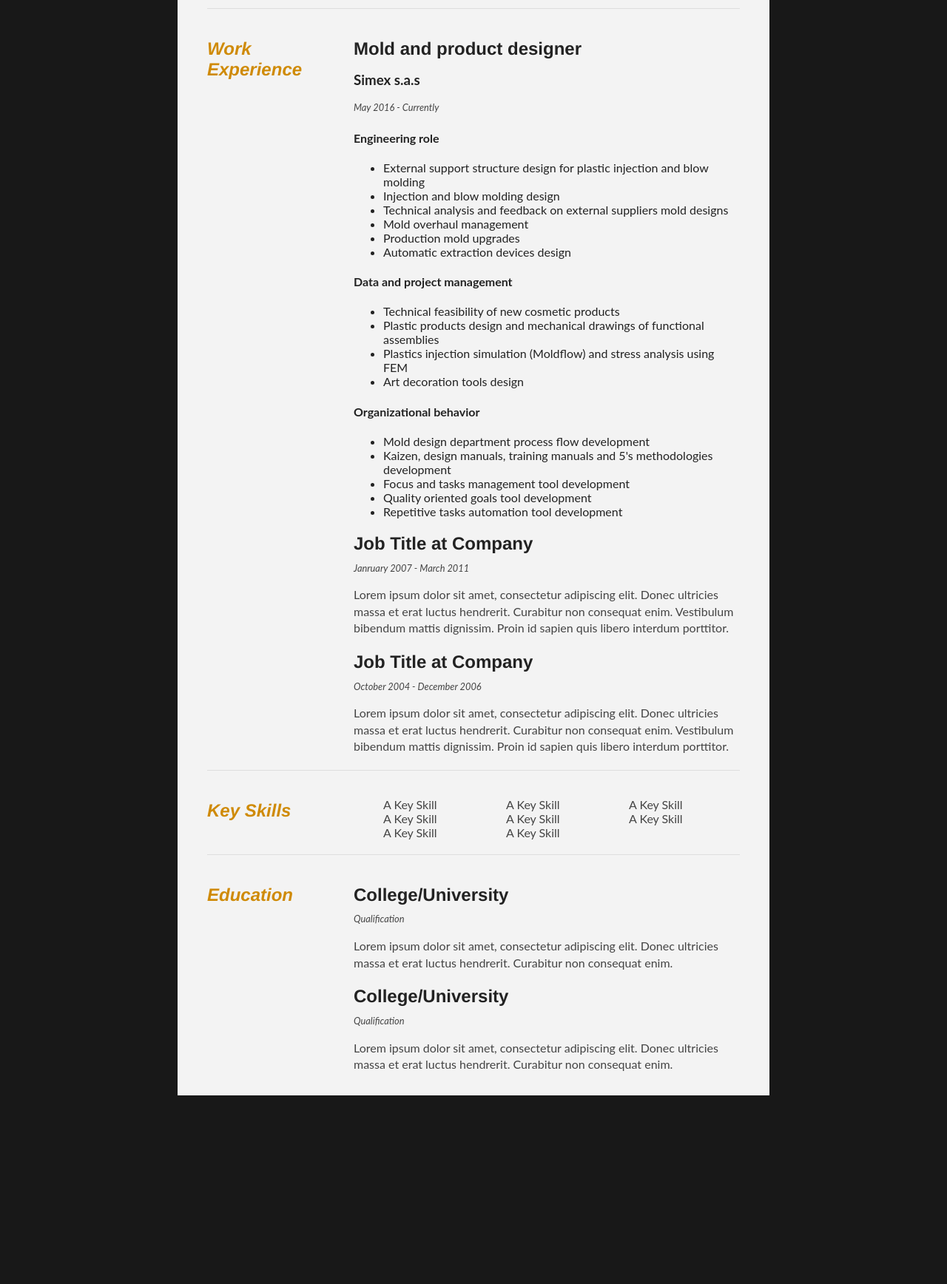
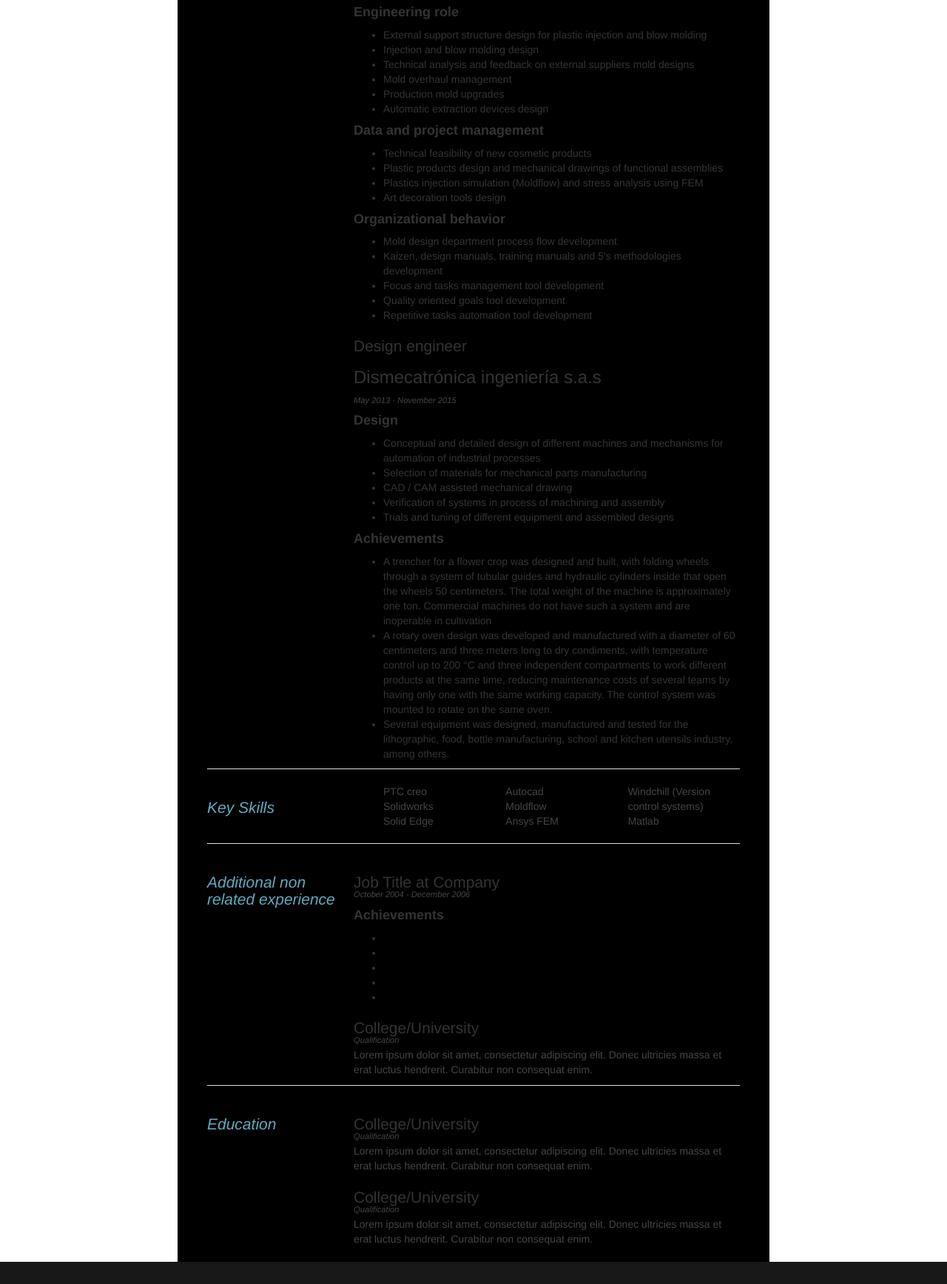
Before and after one commit to ejaramillom/cveng, a plain HTML site: page index.html in a window 1280 px wide. Shown: the part 822-2558 px from the top of the page at 74% size. Before the commit the page ends 2333 px from the top, so only its background shows below. Drawn offline with nearby package versions, Linux system fonts and the light colour scheme.

Commit message:
Full info updated plus colors

```diff
--- a/css/style.css
+++ b/css/style.css
@@ -8,6 +8,7 @@ html,body,div,span,object,iframe,h1,h2,h3,h4,h5,h6,p,blockquote,pre,abbr,address
   vertical-align:baseline;
 }
 */
+
 
 article,aside,details,figcaption,figure,footer,header,hgroup,menu,nav,section {
 display:block;
@@ -34,8 +35,9 @@ html, body {
     left: 0;
     height: 100%;
     width: 100%;
-    z-index: 9999999;
-    background: url(https://media.giphy.com/media/3oeHLhzRkRX1bQQBPi/giphy.gif) center no-repeat #000000;
+    z-index: 999999;
+    background: url('images/loader.gif') center no-repeat #000000;
+    background-size: cover;
     opacity: 0;
 }
 
@@ -62,6 +64,10 @@ images/loader.svg
 	clear: both;
 }
 
+.glyphicon {
+    font-size: 30px;
+}
+
 p {
 	font-size: 1em;
 	line-height: 1.4em;
@@ -72,14 +78,14 @@ p {
 #cv {
 	width: 90%;
 	max-width: 800px;
-	background: #f3f3f3;
+	background: #000;
 	margin: 30px auto;
 }
 
 .mainDetails {
 	padding: 25px 35px;
-	border-bottom: 2px solid #cf8a05;
-	background: #ededed;
+	border-bottom: 2px solid #60abc1;
+	background: #e8ebff;
 }
 
 #name h1 {
@@ -100,16 +106,17 @@ p {
 }
 
 #headshot {
-	width: 12.5%;
+	width: 20%;
 	float: left;
 	margin-right: 30px;
+  margin-top: 60px;
 }
 
 #headshot img {
 	width: 100%;
 	height: auto;
-	-webkit-border-radius: 50px;
-	border-radius: 50px;
+	-webkit-border-radius: 50%;
+	border-radius: 50%;
 }
 
 #name {
@@ -161,6 +168,7 @@ section:last-child {
 .sectionTitle {
 	float: left;
 	width: 25%;
+  color: #6fa8ea;
 }
 
 .sectionContent {
@@ -172,7 +180,7 @@ section:last-child {
 	font-family: 'Rokkitt', Helvetica, Arial, sans-serif;
 	font-style: italic;
 	font-size: 1.5em;
-	color: #cf8a05;
+	color: #60abc1;
 }
 
 .sectionContent h2 {
@@ -260,7 +268,6 @@ section:last-child {
 		padding: 0 25px;
 	}
 
-
 	.keySkills {
 	-moz-column-count:1;
 	-webkit-column-count:1;
@@ -309,6 +316,8 @@ section:last-child {
 	}
   100% {
 		opacity: 0;
+    display:none;
+    z-index: -1;
 	}
 }
 
@@ -342,6 +351,8 @@ section:last-child {
 	}
   100% {
 		opacity: 0;
+    display:none;
+    z-index: -1;
 	}
 }
 
@@ -374,6 +385,8 @@ section:last-child {
 	}
   100% {
 		opacity: 0;
+    display:none;
+    z-index: -1;
 	}
 }
 
@@ -381,14 +394,17 @@ section:last-child {
     -webkit-animation-name: reset, fade-out;
     -webkit-animation-duration: 1.5s;
     -webkit-animation-timing-function: ease-in-out;
+    -webkit-animation-fill-mode: forwards;
 
 	  -moz-animation-name: reset, fade-out;
     -moz-animation-duration: 1.5s;
     -moz-animation-timing-function: ease-in-out;
+    -moz-animation-fill-mode: forwards;
 
 	  animation-name: reset, fade-out;
     animation-duration: 1.5s;
     animation-timing-function: ease-in-out;
+    animation-fill-mode: forwards;
 }
 
 .instaFade {
--- a/index.html
+++ b/index.html
@@ -1,51 +1,45 @@
 <!DOCTYPE html>
 <html lang="en">
 <head>
-
   <meta charset="UTF-8">
+  <meta name="viewport" content="width=device-width, initial-scale=1">
   <title>Emmanuel Jaramillo Muñoz</title>
   <link rel="stylesheet" type="text/css" href="css/style.css">
+  <link rel="stylesheet" href="https://maxcdn.bootstrapcdn.com/bootstrap/3.4.0/css/bootstrap.min.css">
+  <script src="https://ajax.googleapis.com/ajax/libs/jquery/3.4.1/jquery.min.js"></script>
+  <script src="https://maxcdn.bootstrapcdn.com/bootstrap/3.4.0/js/bootstrap.min.js"></script>
   <script type="text/javascript" src="//ajax.googleapis.com/ajax/libs/jquery/1.10.2/jquery.min.js"></script>
   <script type="text/javascript" src="//code.jquery.com/jquery-2.1.3.min.js"></script>
   <script src="http://cdnjs.cloudflare.com/ajax/libs/modernizr/2.8.3/modernizr.js"></script>
   <script src="js/app.js"></script>
-
 </head>
 
 <body id="top">
-
   <div id="loading" class="instaLoad"></div>
   <div id="cv" class="quickFade delayFour">
-
     <div class="mainDetails">
-
   		<div id="headshot" class="quickFade">
   			<img src="images/headshot.jpg" alt="Emmanuel Jaramillo M">
   		</div>
-
   		<div id="name">
-  			<h1 class="quickFade delayTwo">Emmanuel Jaramillo Muñoz</h1>
-  			<h2 class="quickFade delayThree">Mechanical Engineer</h2>
+  			<h1 class="quickFade delayFour">Emmanuel Jaramillo Muñoz</h1>
+  			<h2 class="quickFade delayFive">Mechanical Engineer</h2>
   		</div>
-
   		<div id="contactDetails" class="quickFade delayFour">
   			<ul>
-  				<li>E-mail: <a href="mailto:ejaramilo@hotmail.com" target="_blank">ejaramilo@hotmail.com</a></li>
-  				<li>Website: <a href="https://www.linkedin.com/in/ejaramillom/">https://www.linkedin.com/in/ejaramillom</a></li>
-  				<li>Mobile: +57 317 3160842</li>
+  				<li><span class="glyphicon glyphicon-envelope"></span> <a href="mailto:ejaramilo@hotmail.com" target="_blank">ejaramilo@hotmail.com</a></li>
+  				<li><span class="glyphicon glyphicon-globe"></span> <a href="https://www.linkedin.com/in/ejaramillom/" target="_blank">https://www.linkedin.com/in/ejaramillom</a></li>
+  				<li><span class="glyphicon glyphicon-phone"></span> +57 317 3160842</li>
   			</ul>
   		</div>
   		<div class="clear"></div>
-
   	</div>
-
   	<div id="mainArea" class="quickFade delayFive">
   		<section>
   			<article>
   				<div class="sectionTitle">
   					<h1>Personal Profile</h1>
   				</div>
-
   				<div class="sectionContent">
             <p>
             Over the years 2016 - 2019 I developed and designed multiple cosmetic packages as well as their respective injection molds.
@@ -68,18 +62,15 @@
   			</article>
   			<div class="clear"></div>
   		</section>
-
   		<section>
   			<div class="sectionTitle">
   				<h1>Work Experience</h1>
   			</div>
-
   			<div class="sectionContent">
   				<article>
   					<h2>Mold and product designer</h2>
             <h3>Simex s.a.s</h3>
   					<p class="subDetails">May 2016 - Currently</p>
-
             <h4><strong>Engineering role </strong></h4>
             <ul>
               <li>External support structure design for plastic injection and blow molding </li>
@@ -89,7 +80,6 @@
               <li>Production mold upgrades </li>
               <li>Automatic extraction devices design</li>
             </ul>
-
             <h4><strong>Data and project management </strong></h4>
             <ul>
               <li>Technical feasibility of new cosmetic products </li>
@@ -97,7 +87,6 @@
               <li>Plastics injection simulation (Moldflow) and stress analysis using FEM </li>
               <li>Art decoration tools design </li>
             </ul>
-
             <h4><strong>Organizational behavior </strong></h4>
             <ul>
               <li>Mold design department process flow development  </li>
@@ -106,59 +95,72 @@
               <li>Quality oriented goals tool development </li>
               <li>Repetitive tasks automation tool development </li>
             </ul>
-
   				</article>
-
   				<article>
-  					<h2>Job Title at Company</h2>
-  					<p class="subDetails">Janruary 2007 - March 2011</p>
-  					<p>Lorem ipsum dolor sit amet, consectetur adipiscing elit. Donec ultricies massa et erat luctus hendrerit. Curabitur non
-              consequat enim. Vestibulum bibendum mattis dignissim. Proin id sapien quis libero interdum porttitor.</p>
+            <h2>Design engineer</h2>
+            <h3>Dismecatrónica ingeniería s.a.s</h3>
+  					<p class="subDetails">May 2013 - November 2015</p>
+            <h4><strong>Design </strong></h4>
+            <ul>
+              <li>Conceptual and detailed design of different machines and mechanisms for automation of industrial processes </li>
+              <li>Selection of materials for mechanical parts manufacturing </li>
+              <li>CAD / CAM assisted mechanical drawing </li>
+              <li>Verification of systems in process of machining and assembly </li>
+              <li>Trials and tuning of different equipment and assembled designs </li>
+            </ul>
+            <h4><strong>Achievements </strong></h4>
+            <ul>
+              <li>A trencher for a flower crop was designed and built, with folding wheels
+                  through a system of tubular guides and hydraulic cylinders inside that open the wheels 50
+                  centimeters. The total weight of the machine is approximately one ton. Commercial machines do not
+                  have such a system and are inoperable in cultivation</li>
+              <li>A rotary oven design was developed and manufactured with a diameter of 60 centimeters and three
+                  meters long to dry condiments, with temperature control up to 200 °C and three independent
+                  compartments to work different products at the same time, reducing maintenance costs of several
+                  teams by having only one with the same working capacity. The control system was mounted to rotate
+                  on the same oven.</li>
+              <li>Several equipment was designed, manufactured and tested for the lithographic, food,
+                  bottle manufacturing, school and kitchen utensils industry, among others.</li>
+            </ul>
   				</article>
-
-  				<article>
-  					<h2>Job Title at Company</h2>
-  					<p class="subDetails">October 2004 - December 2006</p>
-  					<p>Lorem ipsum dolor sit amet, consectetur adipiscing elit. Donec ultricies massa et erat luctus hendrerit. Curabitur non
-              consequat enim. Vestibulum bibendum mattis dignissim. Proin id sapien quis libero interdum porttitor.</p>
-  				</article>
-  			</div>
+  				</div>
   			<div class="clear"></div>
   		</section>
-
-
   		<section>
   			<div class="sectionTitle">
   				<h1>Key Skills</h1>
   			</div>
-
   			<div class="sectionContent">
   				<ul class="keySkills">
-  					<li>A Key Skill</li>
-  					<li>A Key Skill</li>
-  					<li>A Key Skill</li>
-  					<li>A Key Skill</li>
-  					<li>A Key Skill</li>
-  					<li>A Key Skill</li>
-  					<li>A Key Skill</li>
-  					<li>A Key Skill</li>
+  					<li>PTC creo</li>
+  					<li>Solidworks</li>
+  					<li>Solid Edge</li>
+  					<li>Autocad</li>
+  					<li>Moldflow</li>
+  					<li>Ansys FEM</li>
+  					<li>Windchill (Version control systems)</li>
+  					<li>Matlab</li>
   				</ul>
   			</div>
   			<div class="clear"></div>
   		</section>
-
-  		<section>
+      <section>
   			<div class="sectionTitle">
-  				<h1>Education</h1>
+  				<h1>Additional non related experience</h1>
   			</div>
-
   			<div class="sectionContent">
   				<article>
-  					<h2>College/University</h2>
-  					<p class="subDetails">Qualification</p>
-  					<p>Lorem ipsum dolor sit amet, consectetur adipiscing elit. Donec ultricies massa et erat luctus hendrerit. Curabitur non consequat enim.</p>
+            <h2>Job Title at Company</h2>
+  					<p class="subDetails">October 2004 - December 2006</p>
+            <h4><strong>Achievements </strong></h4>
+            <ul>
+              <li></li>
+              <li></li>
+              <li></li>
+              <li></li>
+              <li></li>
+            </ul>
   				</article>
-
   				<article>
   					<h2>College/University</h2>
   					<p class="subDetails">Qualification</p>
@@ -167,9 +169,25 @@
   			</div>
   			<div class="clear"></div>
   		</section>
-
+  		<section>
+  			<div class="sectionTitle">
+  				<h1>Education</h1>
+  			</div>
+  			<div class="sectionContent">
+  				<article>
+  					<h2>College/University</h2>
+  					<p class="subDetails">Qualification</p>
+  					<p>Lorem ipsum dolor sit amet, consectetur adipiscing elit. Donec ultricies massa et erat luctus hendrerit. Curabitur non consequat enim.</p>
+  				</article>
+  				<article>
+  					<h2>College/University</h2>
+  					<p class="subDetails">Qualification</p>
+  					<p>Lorem ipsum dolor sit amet, consectetur adipiscing elit. Donec ultricies massa et erat luctus hendrerit. Curabitur non consequat enim.</p>
+  				</article>
+  			</div>
+  			<div class="clear"></div>
+  		</section>
   	</div>
   </div>
-
 </body>
 </html>
--- a/js/app.js
+++ b/js/app.js
@@ -1,4 +1,20 @@
-$(window).load(function() {
-	// Animate loader off screen
-	$(".se-pre-con").delay(400).fadeOut(500);
+/*
+$(document).ready(function() {
+
+	$('#loading').fadeIn("slow");
+
+	function hideGif() {
+	  $('#loading').fadeOut("slow");
+		$('#loading').hide();
+	}
+	function showCv() {
+		$('#cv').css("slow");
+	  $('#cv').fadeIn("slow");
+	}
+
+  setTimeout(hideGif, 500);
+	setTimeout(showCv, 100);
+	// hide gif
+
 });
+*/
```
